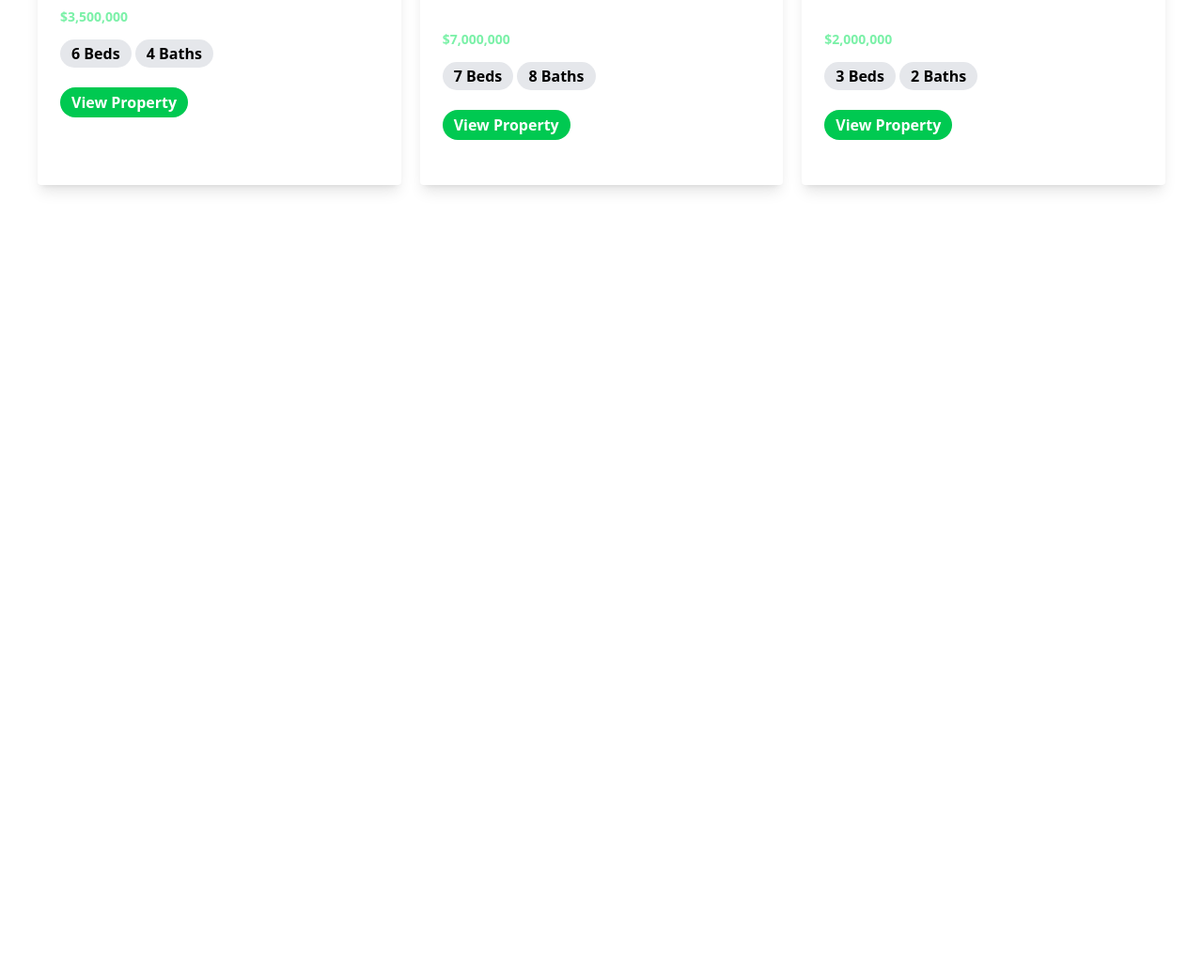
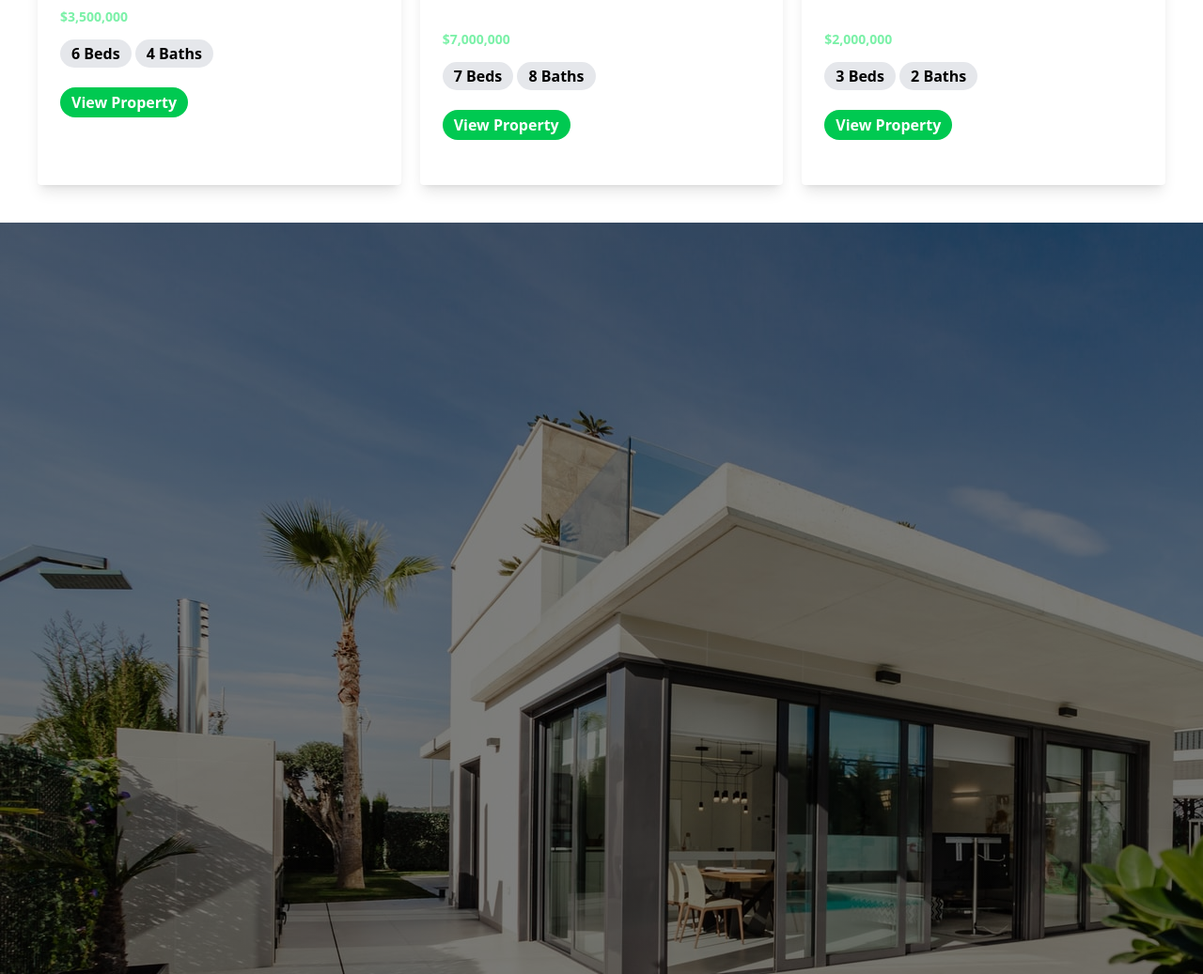
Before and after one commit to dotnickcore/coastal-haven, a website: page src/index.html in a window 1280 px wide. Shown: the part 2075-3112 px from the top of the page at 94% size. Before the commit the page ends 2312 px from the top, so only its background shows below. Drawn offline with Linux system fonts and the light colour scheme.

Commit message:
added image gradient

```diff
--- a/src/index.html
+++ b/src/index.html
@@ -192,5 +192,14 @@
         </div>
       </div>
     </div>
+
+    <div
+      class="h-screen"
+      style="background-image: linear-gradient(
+      rgba(0,0,0,0.5),
+      rgba(0,0,0,0.5)
+      ),
+      url('./images/luxury.jpg');">
+    </div>
   </body>
 </html>
```
